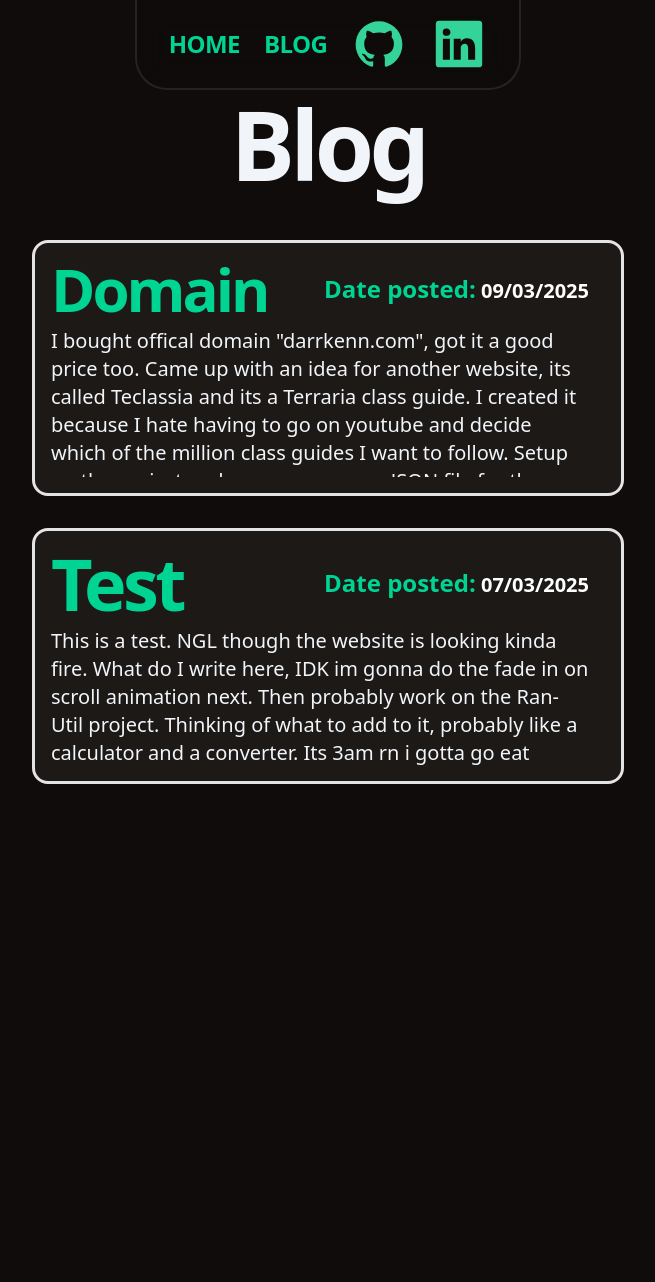
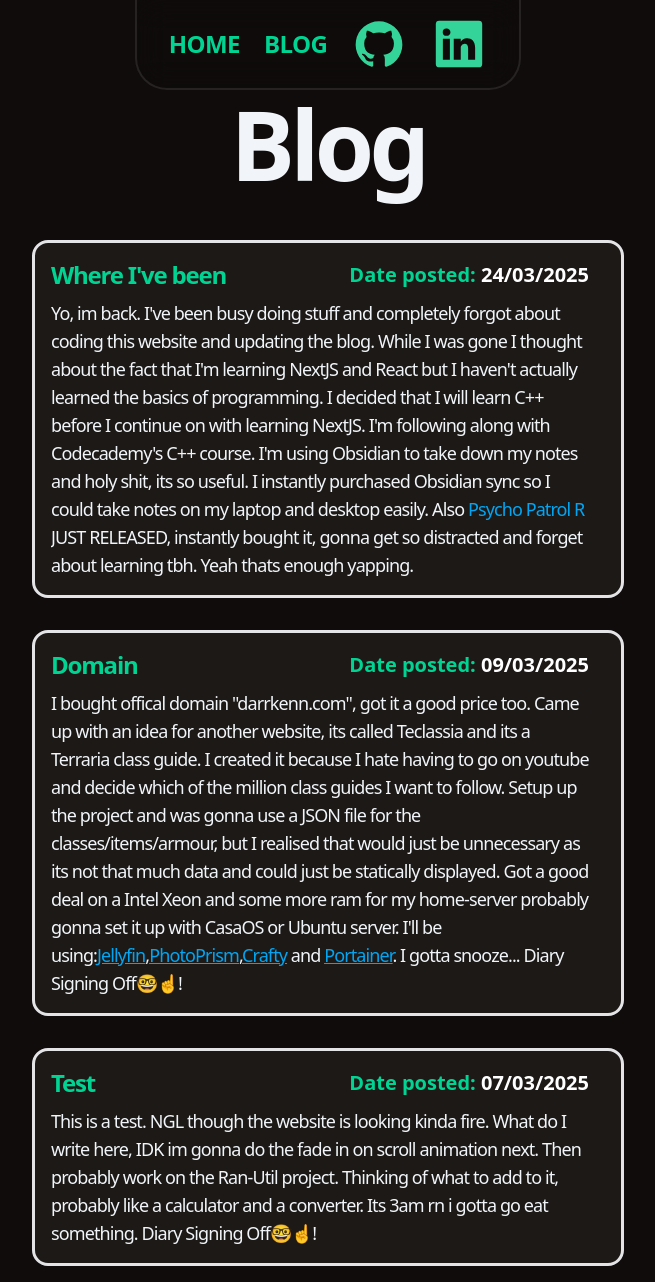
Before and after one commit to DarraghKennedy2008/MyWebsite, a Next.js app: page /blog in a window 1280 px wide. Shown: the whole page, without its empty margins (312-967 px from the left). Before the commit the page ends 800 px from the top, so only its background shows below. Built offline with nearby package versions, Linux system fonts and the light colour scheme.

Commit message:
Added new blog post and removed projects

```diff
--- a/app/blog/page.tsx
+++ b/app/blog/page.tsx
@@ -1,44 +1,61 @@
 "use client"
 export default function Blog() {
   return (
-<main className="flex justify-center items-center flex-col ">
+    <main className="flex justify-center items-center flex-col">
       <h1 className="text-5xl sm:text-6xl md:text-7xl lg:text-8xl text-slate-100 font-bold tracking-tighter pt-24 pb-8">Blog</h1>
 
-{/*Domain!! */}
+      {/* Where ive been!! */}
       <div className="p-4 w-full max-w-6xl flex justify-center">
-<div className="w-full lg:w-148 lg:h-64 border-3 border-zinc-200 rounded-2xl flex flex-col lg:flex-row p-4 bg-stone-900">
-    {/*Title and date postedddd*/}
+        <div className="w-full lg:w-148 lg:h-auto border-3 border-zinc-200 rounded-2xl flex flex-col lg:flex-row p-4 bg-stone-900">
           <div className="flex flex-col w-full pr-0 lg:pr-4 overflow-auto">
-    <h1 className="text-3xl  md:text-4xl lg:text-6xl text-emerald-400 font-bold tracking-tighter mb-2 flex justify-between items-center ">Domain
-        <span className="text-right text-sm lg:text-2xl tracking-normal">Date posted:<span className="text-white text-[12px] md:text-xl lg:text-xl"> 09/03/2025</span></span></h1>
-
-    {/*Input whatever I wanna talk about*/}
-    <p className="text-lg sm:text-xl text-slate-100 lg: break-words">
-    I bought offical domain &quot;darrkenn.com&quot;, got it a good price too. Came up with an idea for another website, its called Teclassia and its a Terraria class guide. I created it because I hate having to go on youtube and decide which of the million class guides I want to follow. Setup up the project and was gonna use a JSON file for the classes/items/armour, but I realised that would just be unnecessary as its not that much data and could just be statically displayed. Got a good deal on a Intel Xeon and some more ram for my home-server probably gonna set it up with CasaOS or Ubuntu server. I&apos;ll be using:
-    <span className="text-sky-500 underline hover:text-green-500"><a href="https://jellyfin.org/" target="_blank"> Jellyfin</a></span>,<span className="text-sky-500 underline hover:text-green-500"><a href="https://www.photoprism.app/" target="_blank">PhotoPrism</a></span>,<span className="text-sky-500 underline hover:text-green-500"><a href="https://craftycontrol.com/" target="_blank">Crafty</a></span> and <span className="text-sky-500 underline hover:text-green-500"><a href="https://www.portainer.io/" target="_blank">Portainer</a></span>. I gotta snooze... Diary Signing Off🤓☝️!
+            <h1 className="text-xl md:text-xl lg:text-2xl text-emerald-400 font-bold tracking-tighter mb-2 flex justify-between items-center">
+              Where I&apos;ve been
+              <span className="text-right text-sm md:text-md lg:text-xl tracking-normal">
+                Date posted:<span className="text-white text-[12px] md:text-xl lg:text-xl"> 24/03/2025</span>
+              </span>
+            </h1>
+            <p className="text-lg sm:text-md text-slate-100 tracking-tighter">
+              Yo, im back. I&apos;ve been busy doing stuff and completely forgot about coding this website and updating the blog. While I was gone I thought about the fact that I&apos;m learning NextJS and React but I haven&apos;t actually learned the basics of programming. I decided that I will learn C++ before I continue on with learning NextJS. I&apos;m following along with Codecademy&apos;s C++ course. I&apos;m using Obsidian to take down my notes and holy shit, its so useful. I instantly purchased Obsidian sync so I could take notes on my laptop and desktop easily. Also <span className="text-sky-500 hover:text-green-500"><a href="https://store.steampowered.com/app/1907590/Psycho_Patrol_R/" target="_blank">Psycho Patrol R</a></span> JUST RELEASED, instantly bought it, gonna get so distracted and forget about learning tbh. Yeah thats enough yapping.
             </p>
           </div>
         </div>
       </div>
 
-{/*TEST POST!! */}
+      {/* Domain!! */}
       <div className="p-4 w-full max-w-6xl flex justify-center">
-<div className="w-full lg:w-148 lg:h-64 border-3 border-zinc-200 rounded-2xl flex flex-col lg:flex-row p-4 bg-stone-900">
-    {/*Title and date postedddd*/}
+        <div className="w-full lg:w-148 lg:h-auto border-3 border-zinc-200 rounded-2xl flex flex-col lg:flex-row p-4 bg-stone-900">
           <div className="flex flex-col w-full pr-0 lg:pr-4 overflow-auto">
-    <h1 className="text-4xl sm:text-5xl md:text-6xl lg:text-7xl text-emerald-400 font-bold tracking-tighter mb-2 flex justify-between items-center">Test
-        <span className="text-right text-sm lg:text-2xl tracking-normal">Date posted:<span className="text-white text-[12px] md:text-xl lg:text-xl"> 07/03/2025</span></span></h1>
+            <h1 className="text-xl md:text-xl lg:text-2xl text-emerald-400 font-bold tracking-tighter mb-2 flex justify-between items-center">
+              Domain
+              <span className="text-right text-sm md:text-md lg:text-xl tracking-normal">
+                Date posted:<span className="text-white text-[12px] md:text-xl lg:text-xl"> 09/03/2025</span>
+              </span>
+            </h1>
+            <p className="text-lg sm:text-md text-slate-100 tracking-tighter">
+              I bought offical domain &quot;darrkenn.com&quot;, got it a good price too. Came up with an idea for another website, its called Teclassia and its a Terraria class guide. I created it because I hate having to go on youtube and decide which of the million class guides I want to follow. Setup up the project and was gonna use a JSON file for the classes/items/armour, but I realised that would just be unnecessary as its not that much data and could just be statically displayed. Got a good deal on a Intel Xeon and some more ram for my home-server probably gonna set it up with CasaOS or Ubuntu server. I&apos;ll be using:
+              <span className="text-sky-500 underline hover:text-green-500"><a href="https://jellyfin.org/" target="_blank">Jellyfin</a></span>,<span className="text-sky-500 underline hover:text-green-500"><a href="https://www.photoprism.app/" target="_blank">PhotoPrism</a></span>,<span className="text-sky-500 underline hover:text-green-500"><a href="https://craftycontrol.com/" target="_blank">Crafty</a></span> and <span className="text-sky-500 underline hover:text-green-500"><a href="https://www.portainer.io/" target="_blank">Portainer</a></span>. I gotta snooze... Diary Signing Off🤓☝️!
+            </p>
+          </div>
+        </div>
+      </div>
 
-    {/*Input whatever I wanna talk about*/}
-    <p className="text-lg sm:text-xl text-slate-100 lg: break-words">
+      {/* Test!! */}
+      <div className="p-4 w-full max-w-6xl flex justify-center">
+        <div className="w-full lg:w-148 lg:h-auto border-3 border-zinc-200 rounded-2xl flex flex-col lg:flex-row p-4 bg-stone-900">
+          <div className="flex flex-col w-full pr-0 lg:pr-4 overflow-auto">
+            <h1 className="text-xl md:text-xl lg:text-2xl text-emerald-400 font-bold tracking-tighter mb-2 flex justify-between items-center">
+              Test
+              <span className="text-right text-sm md:text-md lg:text-xl tracking-normal">
+                Date posted:<span className="text-white text-[12px] md:text-xl lg:text-xl"> 07/03/2025</span>
+              </span>
+            </h1>
+            <p className="text-lg sm:text-md text-slate-100 tracking-tighter">
               This is a test. NGL though the website is looking kinda fire. What do I write here, IDK im gonna do the fade in on scroll animation next. Then probably work on the Ran-Util project.
               Thinking of what to add to it, probably like a calculator and a converter. Its 3am rn i gotta go eat something. Diary Signing Off🤓☝️!
             </p>
           </div>
         </div>
       </div>
-
-
     </main>
   );
 }
--- a/app/page.tsx
+++ b/app/page.tsx
@@ -1,14 +1,15 @@
 "use client"
 import WelcomeText from "@/components/Homepage/welcome";
-import Projects from "@/components/Homepage/projects";
+{/*import Projects from "@/components/Homepage/projects";*/}
 export default function Home() {
 return (
 <main>
 
+
 {/*This is the "Welcome blah blah blah"*/}
 <WelcomeText />
-{/*Projects i haveuhhhh */}
-<Projects />
+{/*Projects temporarily commented out due to me not having any:(
+<Projects /> */}
 </main>
 );
 }
--- a/components/Homepage/welcome.tsx
+++ b/components/Homepage/welcome.tsx
@@ -10,7 +10,7 @@ export default function WelcomeText() {
         .animate-fadeIn {animation: fadeIn 1s ease-in-out forwards;}
     `}
     </style>
-<div id="#welcome-section" className="flex flex-row items-center justify-center opacity-0 animate-fadeIn pb-64 pt-64" >
+<div id="#welcome-section" className="flex flex-row items-center justify-center opacity-0 animate-fadeIn h-screen" >
 {/* This is a fucking mess holy shit*/}
 <div>
 <p className="text-2xl text-red-500 tracking-tighter text-center  cursor-default">Website still under construction🚧</p>
```
Lines whose indentation alone changed are shown as unchanged.
